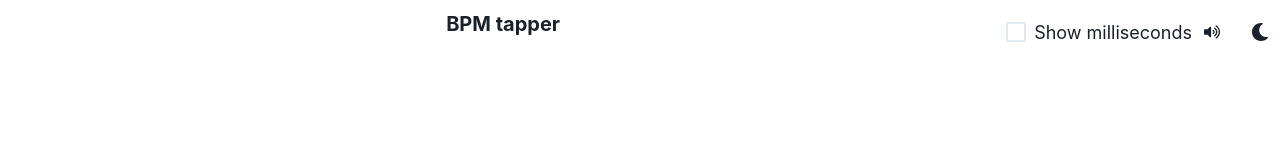
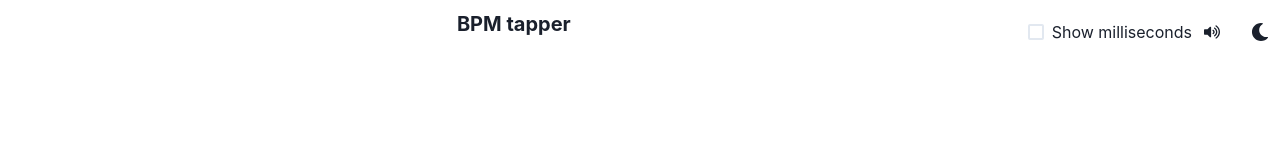
Before and after one commit to cbussick/bpm-tapper, a React (Create React App) app: page / in a window 1280 px wide. Shown: the top 160 px of the page. Built offline with nearby package versions, Linux system fonts and the light colour scheme.

Commit message:
Make checkbox smaller

```diff
--- a/src/components/BTHeader/BTHeader.tsx
+++ b/src/components/BTHeader/BTHeader.tsx
@@ -23,7 +23,6 @@ export const BTHeader = (props: BTHeaderProps): JSX.Element => {
       </Heading>
       <Spacer />
       <Checkbox
-        size="lg"
         colorScheme="orange"
         onChange={() =>
           props.setShowMilliseconds((showMilliseconds) => !showMilliseconds)
```
